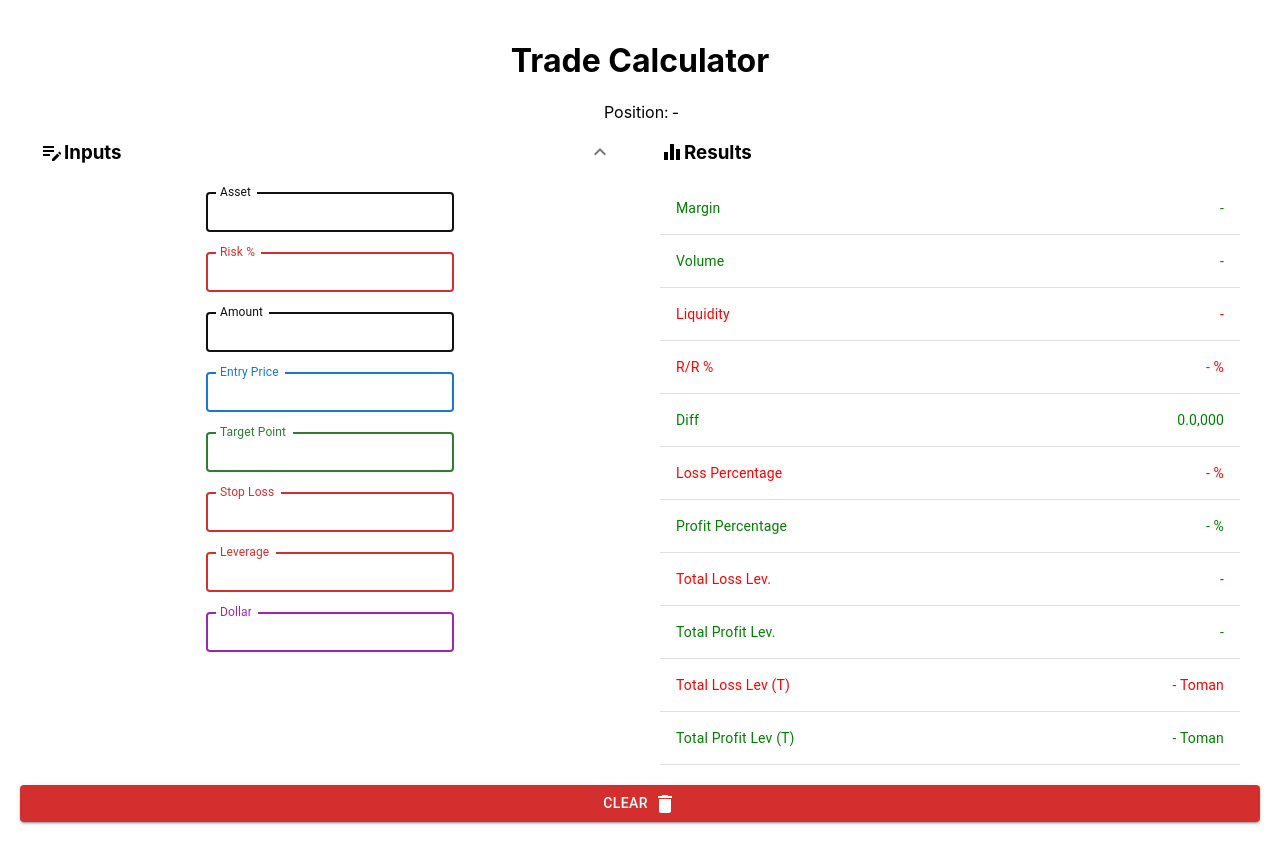
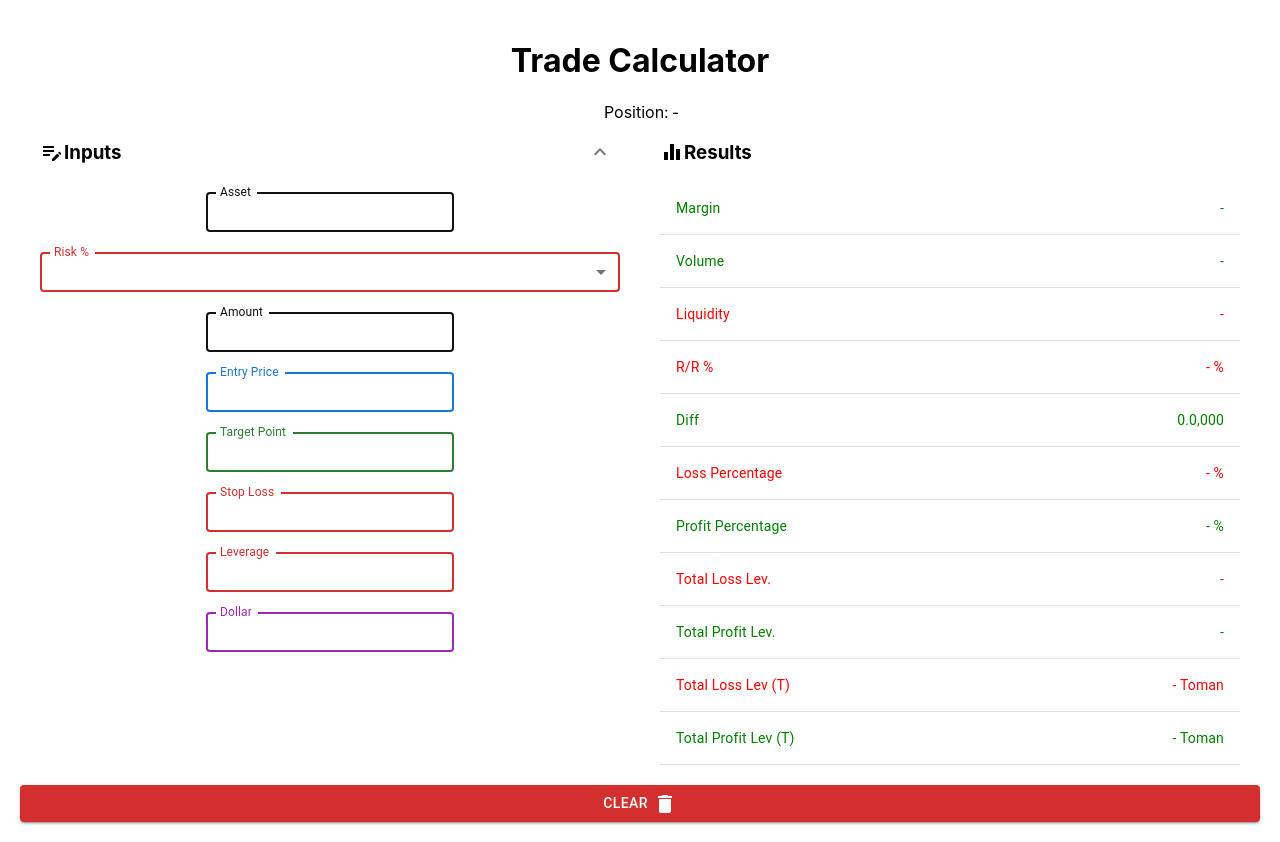
Before and after one commit to saeid4042/trading-calculator, a React (Create React App) app: page / in a window 1280 px wide. Built offline with nearby package versions, Linux system fonts and the light colour scheme.

Commit message:
feat: make risk a select input

```diff
--- a/src/components/Inputs.tsx
+++ b/src/components/Inputs.tsx
@@ -1,16 +1,16 @@
 // @ts-nocheck
-import React, { useState } from 'react';
-import TextField from '@mui/material/TextField';
-import { inputTitles, getAnimationProps } from '../constants';
-import Collapse from '@mui/material/Collapse';
-import IconButton from '@mui/material/IconButton';
-import ExpandMoreIcon from '@mui/icons-material/ExpandMore';
-import EditNoteIcon from '@mui/icons-material/EditNote';
-import { styled } from '@mui/material/styles';
-import { motion } from 'framer-motion';
+import React, { useState } from "react";
+import TextField from "@mui/material/TextField";
+import { inputTitles, getAnimationProps } from "../constants";
+import Collapse from "@mui/material/Collapse";
+import IconButton from "@mui/material/IconButton";
+import ExpandMoreIcon from "@mui/icons-material/ExpandMore";
+import EditNoteIcon from "@mui/icons-material/EditNote";
+import { styled } from "@mui/material/styles";
+import { motion } from "framer-motion";
+import { FormControl, InputLabel, MenuItem, Select } from "@mui/material";
 
 function Inputs({ formData, setFormData }) {
-
   const [expanded, setExpanded] = useState(true);
   const handleExpandClick = () => {
     setExpanded(!expanded);
@@ -20,16 +20,15 @@ function Inputs({ formData, setFormData }) {
     const { expand, ...other } = props;
     return <IconButton {...other} />;
   })(({ theme, expand }) => ({
-      transform: !expand ? 'rotate(0deg)' : 'rotate(180deg)',
-      marginLeft: 'auto',
-      transition: theme.transitions.create('transform', {
+    transform: !expand ? "rotate(0deg)" : "rotate(180deg)",
+    marginLeft: "auto",
+    transition: theme.transitions.create("transform", {
       duration: theme.transitions.duration.shortest,
     }),
   }));
 
-
   return (
-    <motion.div {...getAnimationProps('FADE')} className="inputsContainer">
+    <motion.div {...getAnimationProps("FADE")} className="inputsContainer">
       <header>
         <EditNoteIcon />
         <h3>Inputs</h3>
@@ -43,18 +42,49 @@ function Inputs({ formData, setFormData }) {
         </ExpandMore>
       </header>
       <Collapse in={expanded} timeout="auto" unmountOnExit>
-            <div className='inputs'>
+        <div className="inputs">
           {Object.keys(inputTitles).map((i, index) => (
-                    <motion.div key={inputTitles[i].title} {...getAnimationProps('ZOOM', (index + 1) * 0.1)}>
-                        <TextField
-                            size='small'
+            <motion.div
+              key={inputTitles[i].title}
+              {...getAnimationProps("ZOOM", (index + 1) * 0.1)}
+            >
+              {inputTitles[i].title === inputTitles.risk.title ? (
+                <FormControl
+                  fullWidth
                   focused
                   color={inputTitles[i].color}
-                            type='number'
+                  size="small"
+                >
+                  <InputLabel id="demo-simple-select-label">
+                    {inputTitles[i].title}
+                  </InputLabel>
+                  <Select
+                    label={inputTitles[i].title}
+                    type="number"
+                    value={formData[i]}
+                    onChange={(e) =>
+                      setFormData({ [i]: parseFloat(e.target.value) || 0 })
+                    }
+                  >
+                    <MenuItem value={0.5}>0.5</MenuItem>
+                    <MenuItem value={1}>1</MenuItem>
+                    <MenuItem value={1.5}>1.5</MenuItem>
+                    <MenuItem value={2}>2</MenuItem>
+                  </Select>
+                </FormControl>
+              ) : (
+                <TextField
+                  size="small"
+                  focused
+                  color={inputTitles[i].color}
+                  type="number"
                   label={inputTitles[i].title}
                   value={formData[i]}
-                            onChange={e => setFormData({ [i]: parseFloat(e.target.value) || 0 })}
+                  onChange={(e) =>
+                    setFormData({ [i]: parseFloat(e.target.value) || 0 })
+                  }
                 />
+              )}
             </motion.div>
           ))}
         </div>
```
Lines whose indentation alone changed are shown as unchanged.
